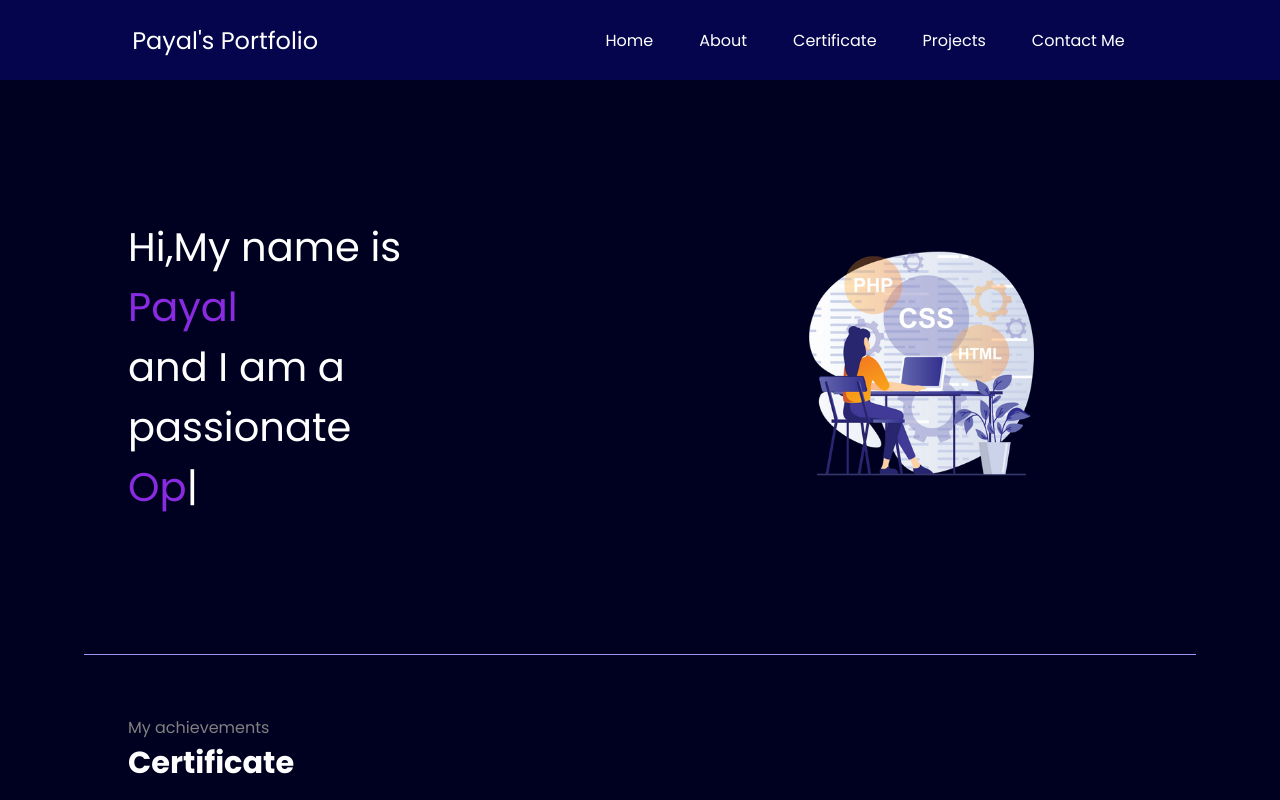
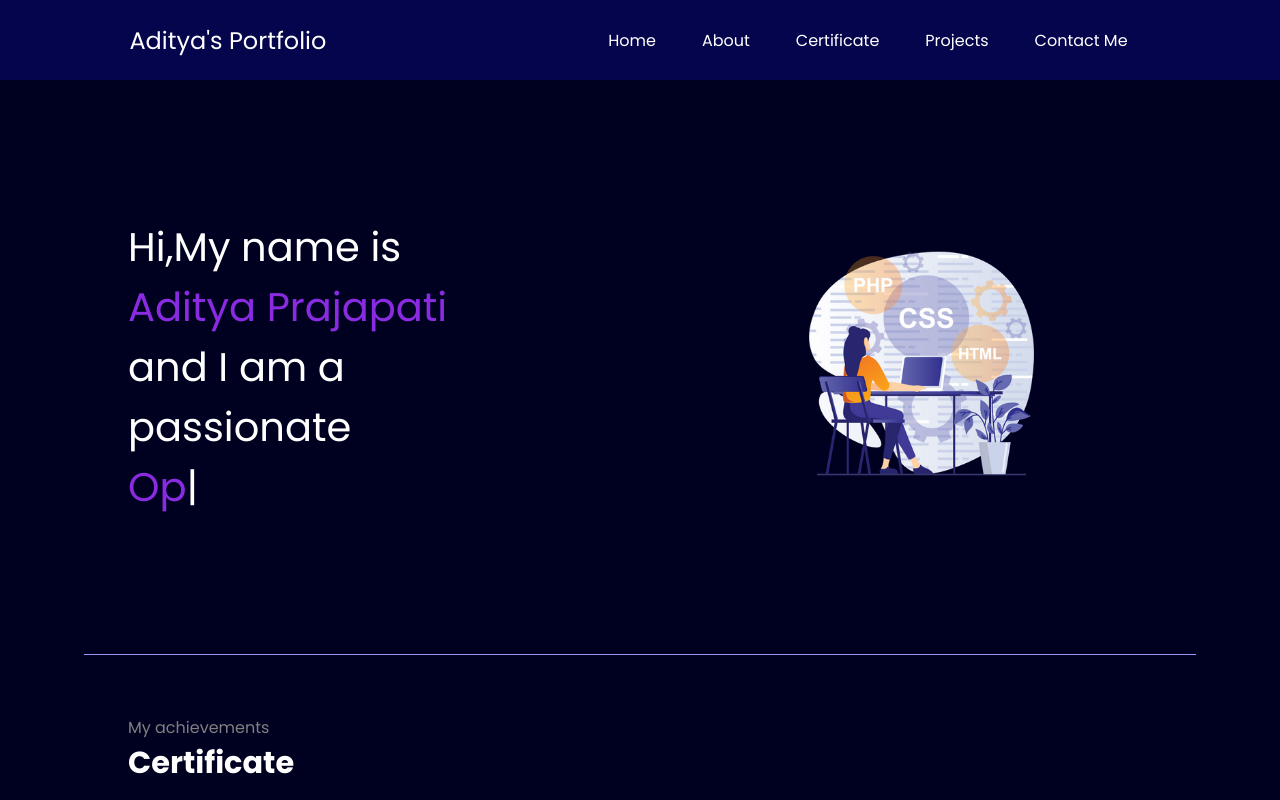
Before and after one commit to Adii232002/My-Portfolio, a plain HTML site: page index.html in a window 1280 px wide. Shown: the top 800 px of the page. Drawn offline with nearby package versions, Linux system fonts and the light colour scheme.

Commit message:
Update index.html

```diff
--- a/index.html
+++ b/index.html
@@ -4,7 +4,7 @@
 <head>
     <meta charset="UTF-8">
     <meta name="viewport" content="width=device-width, initial-scale=1.0">
-    <title>Payal - Developer Portfolio</title>
+    <title>Aditya - Portfolio</title>
     <link rel="preconnect" href="https://fonts.googleapis.com">
     <link rel="preconnect" href="https://fonts.gstatic.com" crossorigin>
     <link
@@ -145,7 +145,7 @@
 <body>
     <header>
         <nav>
-            <div class="left">Payal's Portfolio</div>
+            <div class="left">Aditya's Portfolio</div>
             <div class="right">
                 <ul>
                     <!-- <li><a href="">Home</a></li>
@@ -167,7 +167,7 @@
     <main>
         <section class="firstSection">
             <div class="leftSection">
-                Hi,My name is <span class="purple">Payal</span>
+                Hi,My name is <span class="purple">Aditya Prajapati</span>
                 <div>and I am a passionate</div>
                 <!-- <div>Web Developer</div> -->
                 <span id="element"></span>
```
